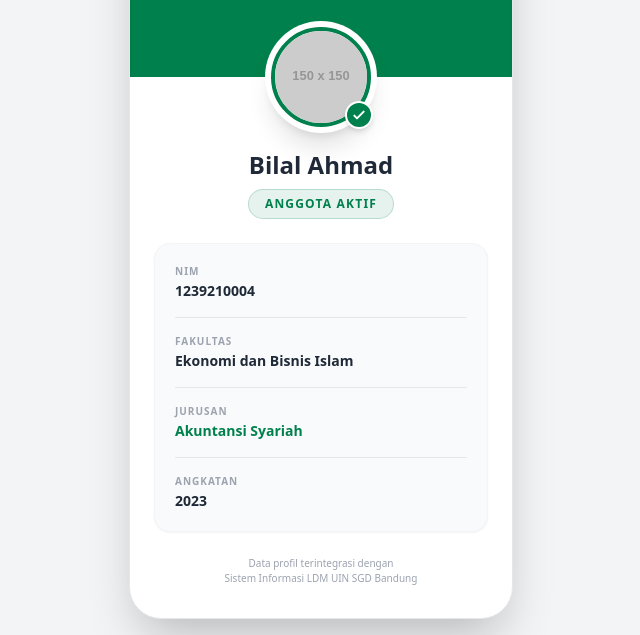
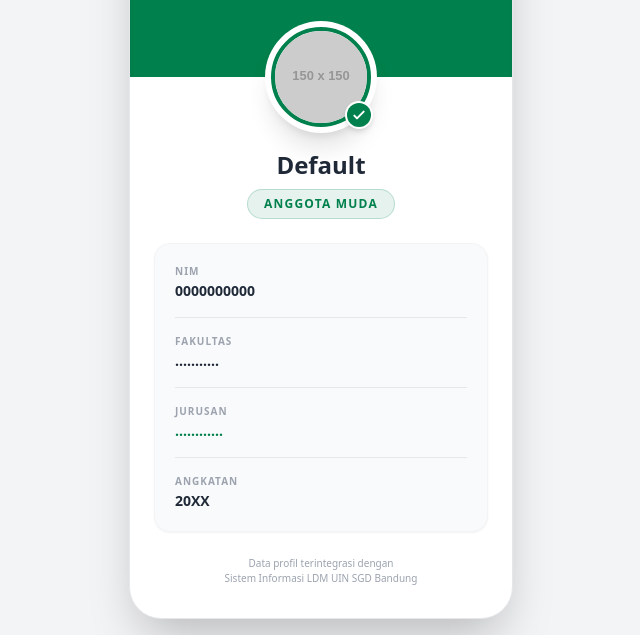
Before and after one commit to ldmuinbdgkesekretariatan-atmin/Project-KTA, a plain HTML site: page index.html in a window 1280 px wide. Shown: the part 176-811 px from the top of the page, without its empty margins (319-959 px from the left). Drawn offline with nearby package versions, Linux system fonts and the light colour scheme; placeholder pictures from the web are drawn by us.

Commit message:
Update index.html

```diff
--- a/index.html
+++ b/index.html
@@ -43,9 +43,9 @@
 
        <!-- Nama & Status -->
        <div class="text-center mt-4 mb-6">
-         <h2 id="nama" class="text-2xl font-extrabold text-gray-800">Bilal Ahmad</h2>
+         <h2 id="nama" class="text-2xl font-extrabold text-gray-800">Default</h2>
          <div class="mt-2 inline-flex items-center px-4 py-1.5 rounded-full bg-[#00804c]/10 border border-[#00804c]/20 text-[#00804c] text-xs font-bold tracking-widest uppercase">
-           <span id="status">Anggota Aktif</span>
+           <span id="status">Anggota Muda</span>
          </div>
        </div>
 
@@ -55,7 +55,7 @@
          <!-- Detail: NIM -->
          <div class="flex flex-col">
            <span class="text-[10px] font-bold text-gray-400 uppercase tracking-widest mb-0.5">NIM</span>
-           <span id="nim" class="text-gray-800 font-semibold text-sm">1239210004</span>
+           <span id="nim" class="text-gray-800 font-semibold text-sm">0000000000</span>
          </div>
 
          <div class="h-px w-full bg-gray-200"></div>
@@ -63,7 +63,7 @@
          <!-- Detail: Fakultas -->
          <div class="flex flex-col">
            <span class="text-[10px] font-bold text-gray-400 uppercase tracking-widest mb-0.5">Fakultas</span>
-           <span id="fakultas" class="text-gray-800 font-semibold text-sm">Ekonomi dan Bisnis Islam</span>
+           <span id="fakultas" class="text-gray-800 font-semibold text-sm">...........</span>
          </div>
 
          <div class="h-px w-full bg-gray-200"></div>
@@ -71,7 +71,7 @@
          <!-- Detail: Jurusan -->
          <div class="flex flex-col">
            <span class="text-[10px] font-bold text-gray-400 uppercase tracking-widest mb-0.5">Jurusan</span>
-           <span id="jurusan" class="text-[#00804c] font-bold text-sm">Akuntansi Syariah</span>
+           <span id="jurusan" class="text-[#00804c] font-bold text-sm">............</span>
          </div>
 
          <div class="h-px w-full bg-gray-200"></div>
@@ -79,7 +79,7 @@
          <!-- Detail: Angkatan -->
          <div class="flex flex-col">
            <span class="text-[10px] font-bold text-gray-400 uppercase tracking-widest mb-0.5">Angkatan</span>
-           <span id="angkatan" class="text-gray-800 font-semibold text-sm">2023</span>
+           <span id="angkatan" class="text-gray-800 font-semibold text-sm">20XX</span>
          </div>
        </div>
 
```
